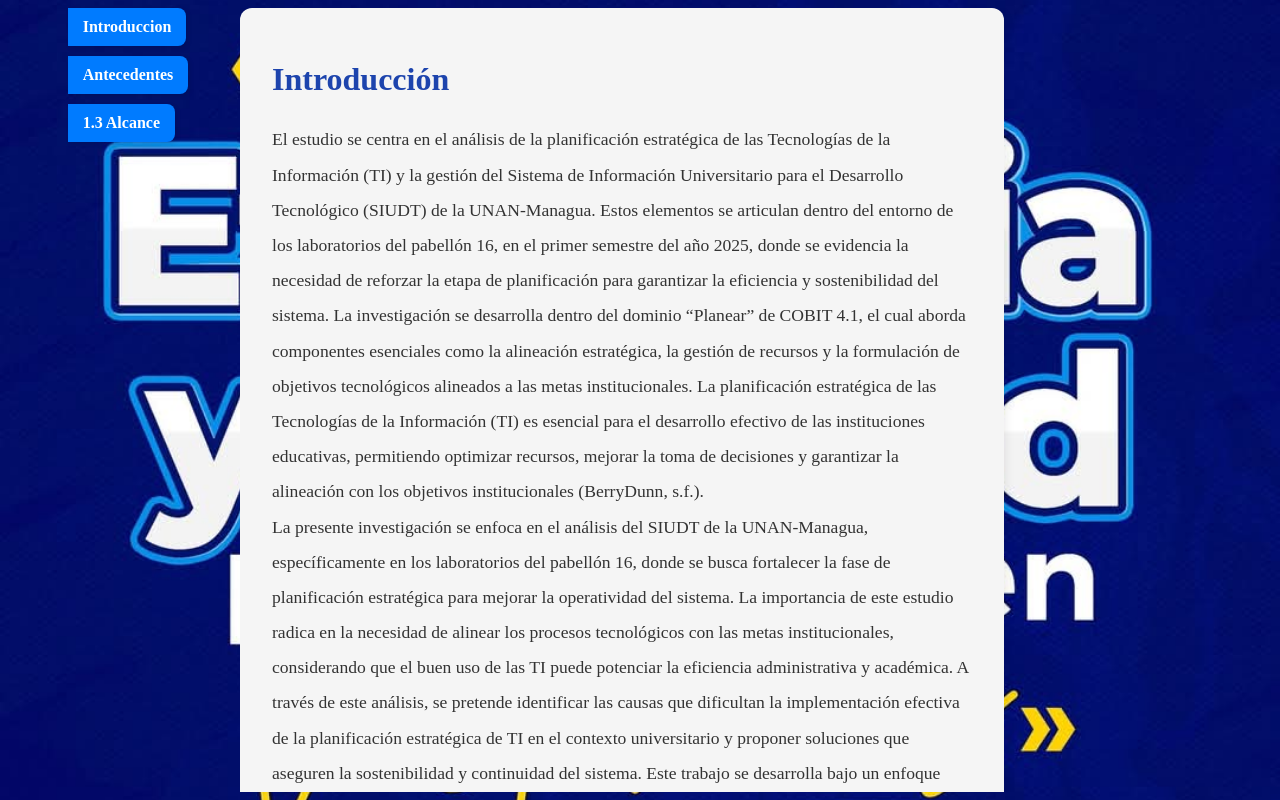
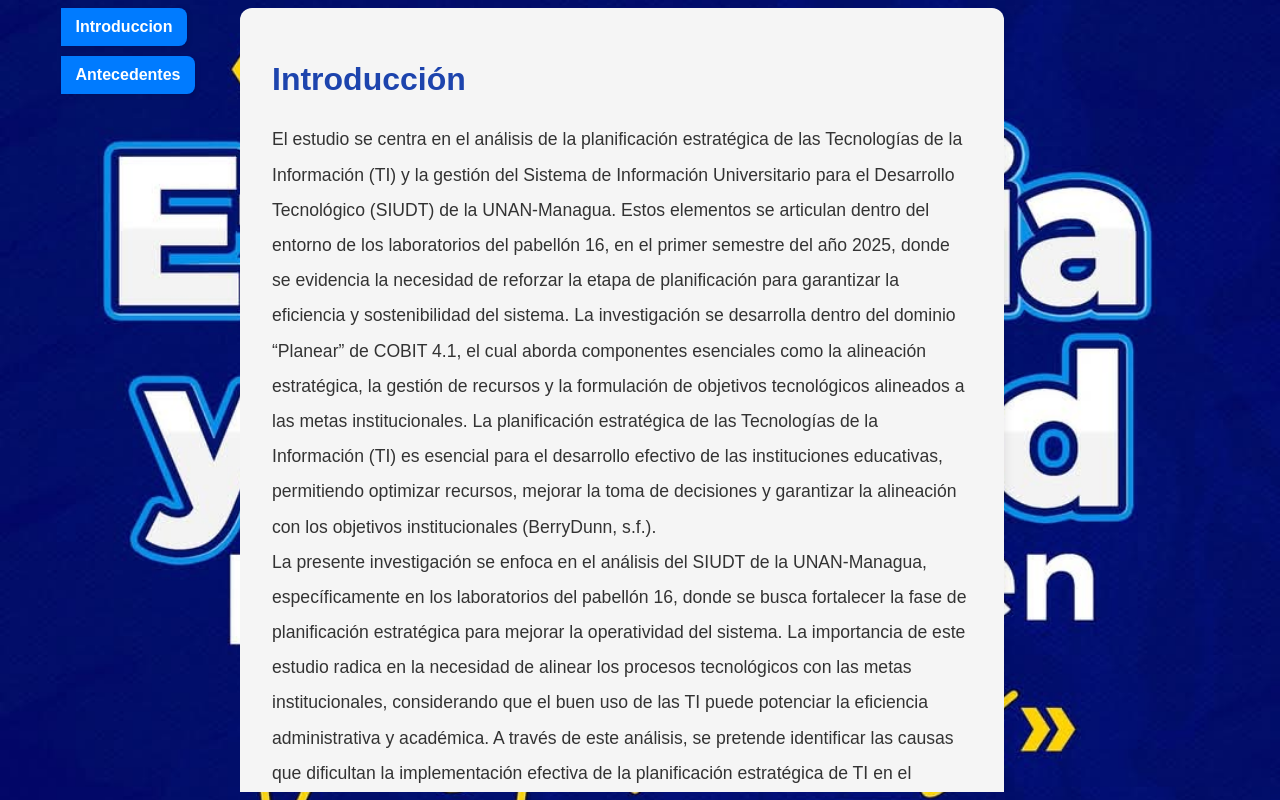
Before and after one commit to ErwingHernandez/plan-ti-react, a React (Vite) app: page /part1 in a window 1280 px wide. Built offline with nearby package versions, Linux system fonts and the light colour scheme.

Commit message:
agregando letras y comentarios

```diff
--- a/src/index.css
+++ b/src/index.css
@@ -6,6 +6,7 @@
   background-position: center;
   background-repeat: no-repeat;
   margin: 0;
+  font-family: Arial, Helvetica, sans-serif;
   align-items: center;
   width: 100dvw;
   height: 100dvh;
--- a/src/pages/part1.jsx
+++ b/src/pages/part1.jsx
@@ -11,9 +11,10 @@
                 <div className="container-titulos">
                     <nav>
                         <ul>
+                            {/*aqui se realiza las etiquetas siempre se inicia con # que hace referencia a los titulos
+                            tienen que ser los mismos nombres para que funcione */}
                             <li><a href="#Introducción">Introduccion</a></li>
                             <li><a href="#Antecedentes">Antecedentes</a></li>
-                            <li><a href="#Alcance2">1.3 Alcance</a></li>
                         </ul>
                     </nav>
                 </div>
@@ -21,8 +22,11 @@
 
 
                     <div className="part-container">
+
+                        {/*a los h1 denles el id correspodiente a la parte del documento */}
                         <h1 id="Introducción">Introducción</h1>
-
+                        {/*los dividien por secciones */}
+                        {/*fijense en el documento al para saber donde meter los <br/> que son saltos de linea */}
                         <section>
                             <p>
                                 El estudio se centra en el análisis de la planificación estratégica de las Tecnologías de la Información (TI) y la gestión del Sistema de Información Universitario para el Desarrollo Tecnológico (SIUDT) de la UNAN-Managua. Estos elementos se articulan dentro del entorno de los laboratorios del pabellón 16, en el primer semestre del año 2025, donde se evidencia la necesidad de reforzar la etapa de planificación para garantizar la eficiencia y sostenibilidad del sistema. La investigación se desarrolla dentro del dominio “Planear” de COBIT 4.1, el cual aborda componentes esenciales como la alineación estratégica, la gestión de recursos y la formulación de objetivos tecnológicos alineados a las metas institucionales.
--- a/src/styles/document.css
+++ b/src/styles/document.css
@@ -1,9 +1,11 @@
+/*contenedor principal*/
 .principal-container {
     width: auto;
     display: flex;
     justify-content: center;
 }
 
+/*adicion del scroll*/
 .scroll-container {
     overflow-y: hidden;
     max-height: 98vh;
@@ -13,14 +15,11 @@
     overflow-y: auto;
 }
 
-/* Estilo del scrollbar */
 .scroll-container::-webkit-scrollbar {
     width: 20px;
     border-radius: 10px;
 }
 
-
-/* El "pulgar" del scrollbar (la parte que se mueve) */
 .scroll-container::-webkit-scrollbar-thumb {
     background-color: rgb(83, 76, 76);
     border-radius: 10px;
@@ -34,6 +33,7 @@
 
 }
 
+/*el contenido principal*/
 .part-container {
 
     padding: 2rem;
@@ -62,7 +62,8 @@
     color: #333;
 }
 
-.container-titulos{
+/*contenedor de las etiquetas laterales*/
+.container-titulos {
     display: flex;
     height: 98dvh;
     margin-right: 80%;
--- a/src/styles/etiquetas.css
+++ b/src/styles/etiquetas.css
@@ -1,3 +1,4 @@
+/*Estilo de las etiquetas*/
 .container-titulos ul {
     list-style: none;
     padding: 0;
```
